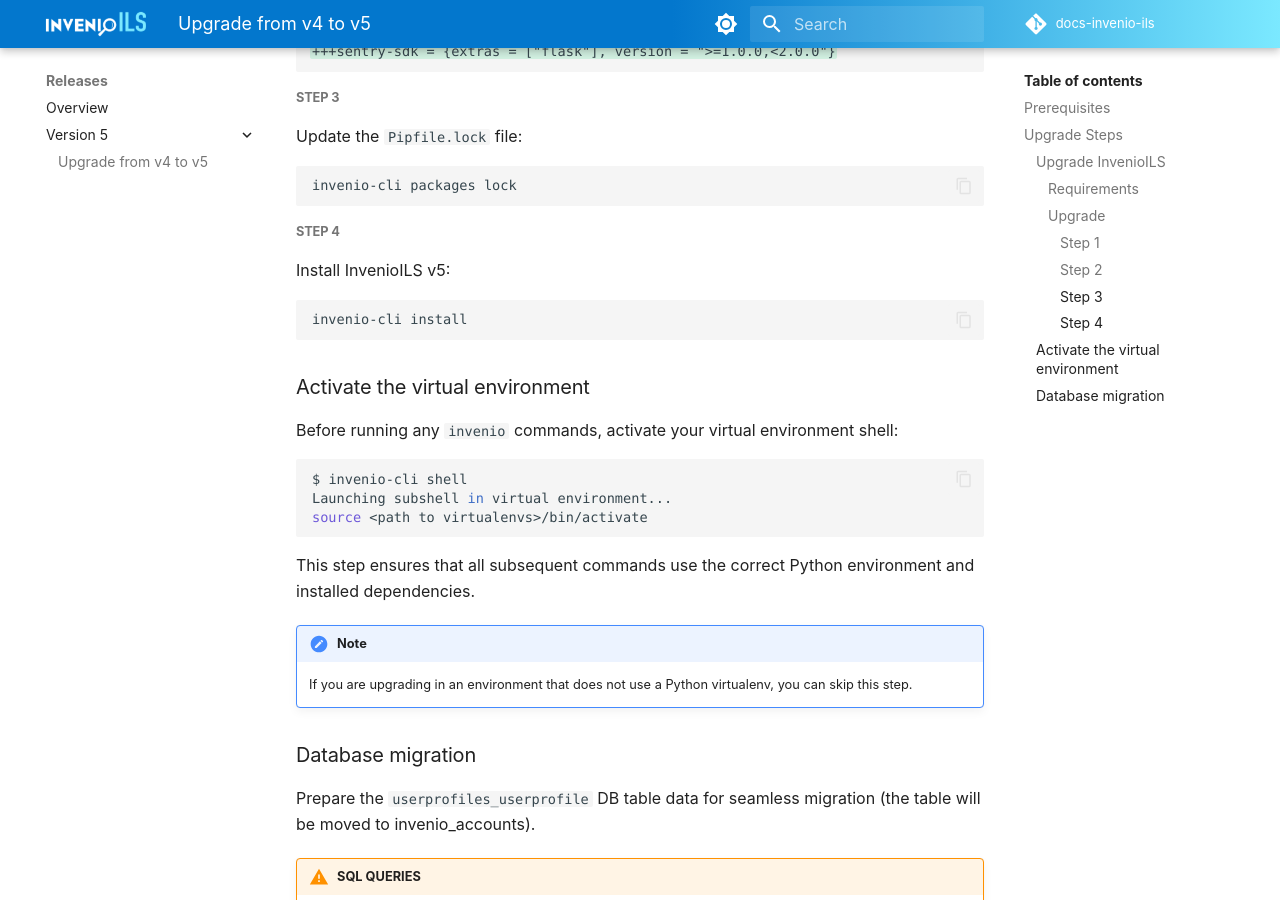
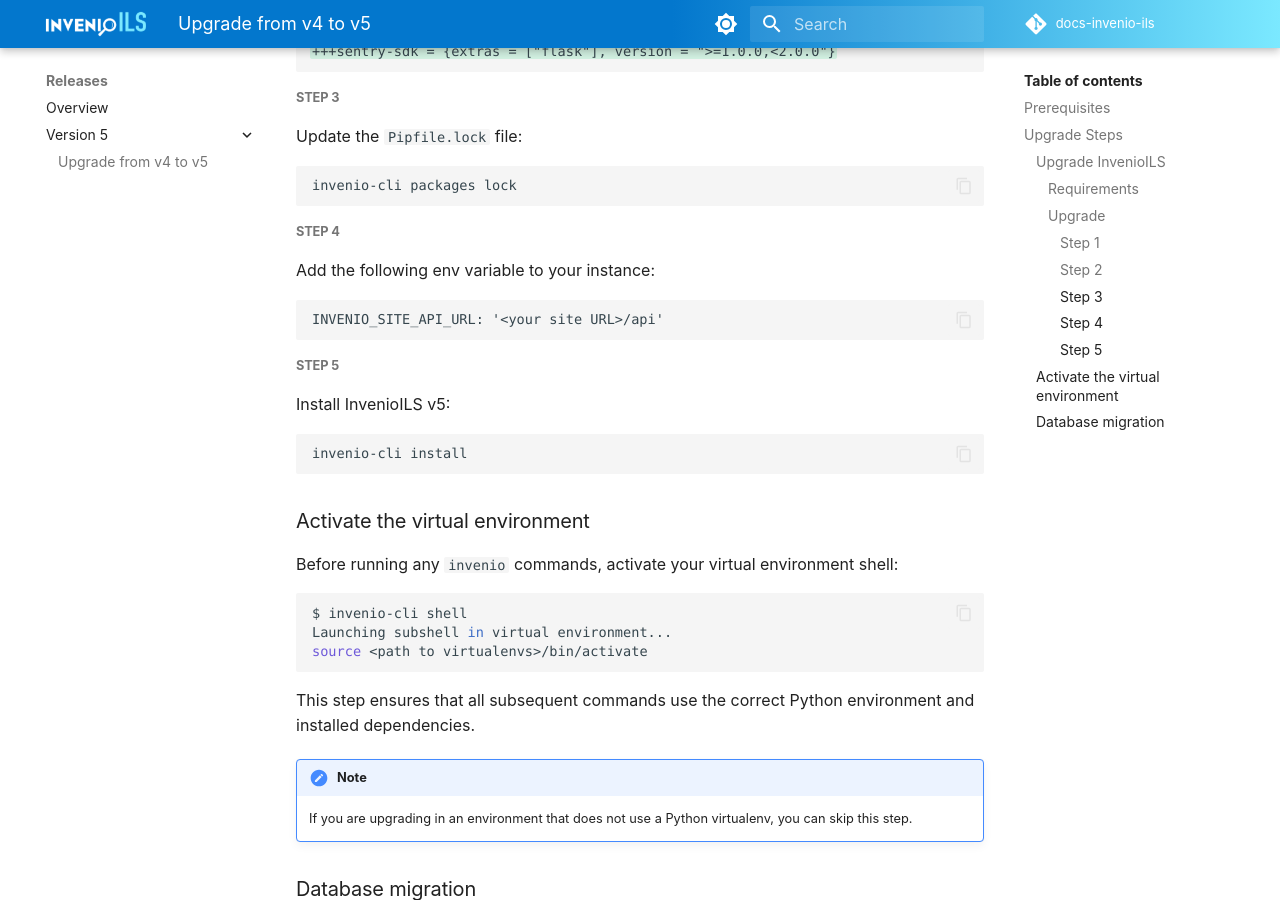
Before and after one commit to inveniosoftware/docs-invenio-ils, an MkDocs documentation site: the page built from docs/releases/version5/upgrade.md, in a window 1280 px wide and 900 px high, scrolled down 1695 px. Built offline with MkDocs 1.6.1 and Material for MkDocs 9.7.7, drawn with Linux system fonts in a browser that asks for light colours; comment, search, counter and statistics services are not loaded.

Commit message:
releases: add information about adding INVENIO_SITE_API_URL for v5

````diff
--- a/docs/releases/version5/upgrade.md
+++ b/docs/releases/version5/upgrade.md
@@ -71,6 +71,12 @@ invenio-cli packages lock
 ```
 
 ##### Step 4
+Add the following env variable to your instance:
+```
+INVENIO_SITE_API_URL: '<your site URL>/api'
+```
+
+##### Step 5
 
 Install InvenioILS v5:
 
````
